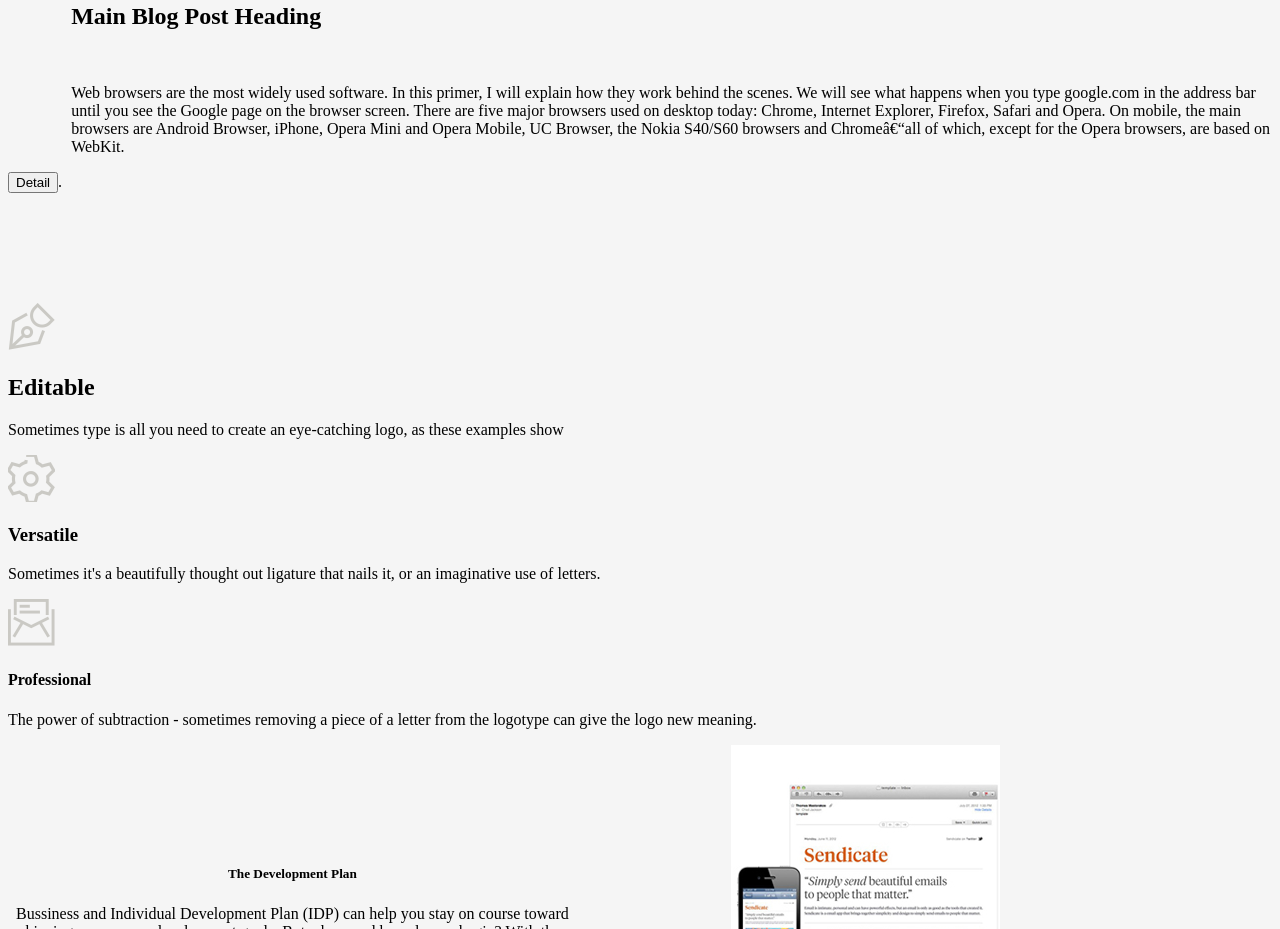
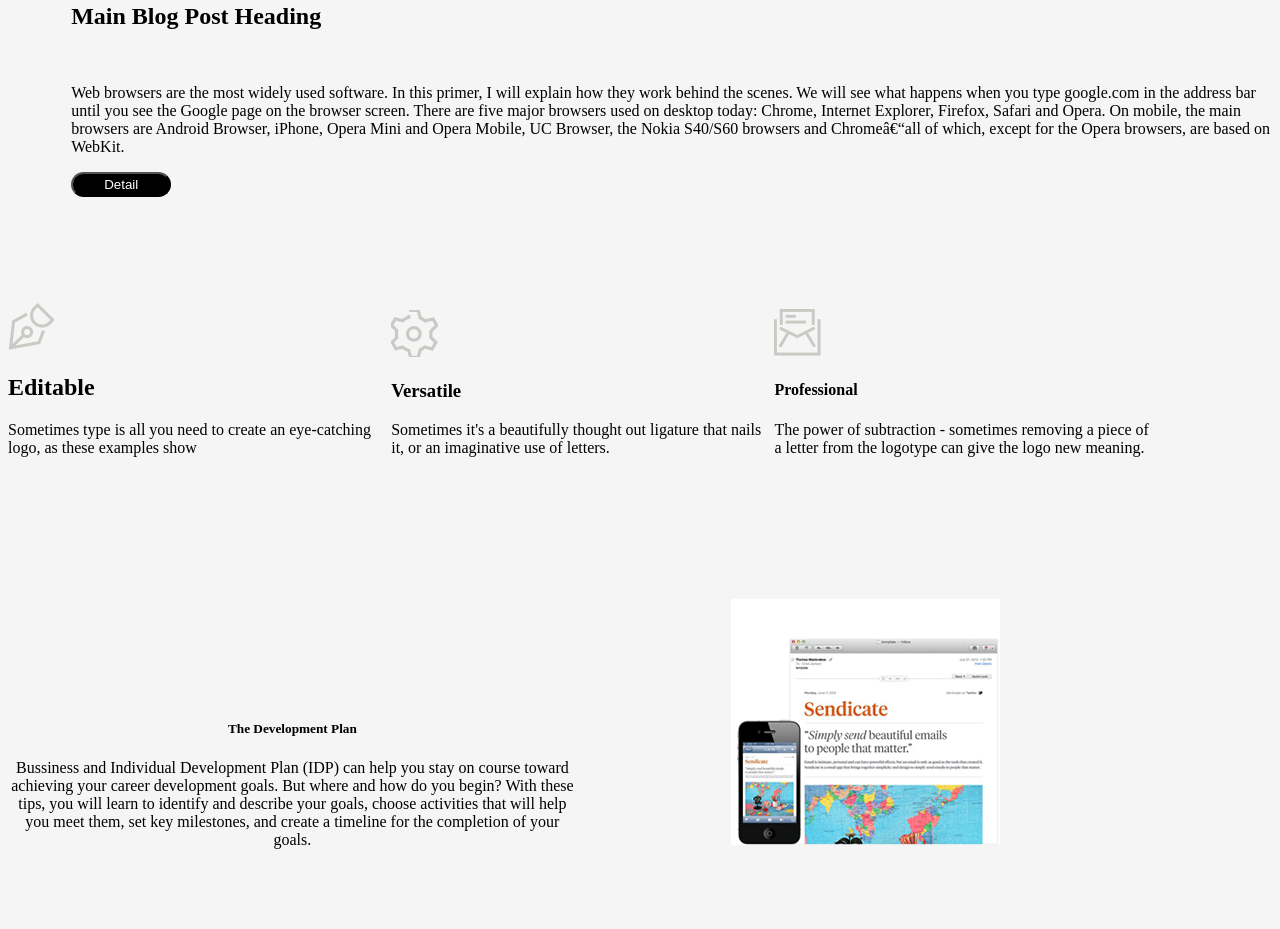
Before and after one commit to nitaryn/psd2html1, a plain HTML site: page index.html in a window 1280 px wide. Shown: the part 714-1643 px from the top of the page. Drawn offline with Linux system fonts and the light colour scheme.

Commit message:
modified button

```diff
--- a/GNOME_files/main.css
+++ b/GNOME_files/main.css
@@ -37,13 +37,13 @@ body {
     height: 300px;
     background-color: whitesmoke;
 }
-.button
+.button {
     margin-left: 5%;
-    height: 30px;
-    background-color: black;
+    height: 25px;
+    background-color:black;
     color: white;
     width:100px;
-    border-radius: 25px;
+    border-radius: 30px;;
 }
 .logo {
     display: inline-block;
--- a/index.html
+++ b/index.html
@@ -22,7 +22,7 @@ Google page on the browser screen. There are five major browsers used on
  mobile, the main browsers are Android Browser, iPhone, Opera Mini and
 Opera Mobile, UC Browser, the Nokia S40/S60 browsers and Chrome–all of
  which, except for the Opera browsers, are based on WebKit. </p>
-        <button class="button" type="button" href="#">Detail</button>.
+        <button class="button" type="button" href="#">Detail</button>
         </section>
     <section class="division">
     <div class="logo">
```
